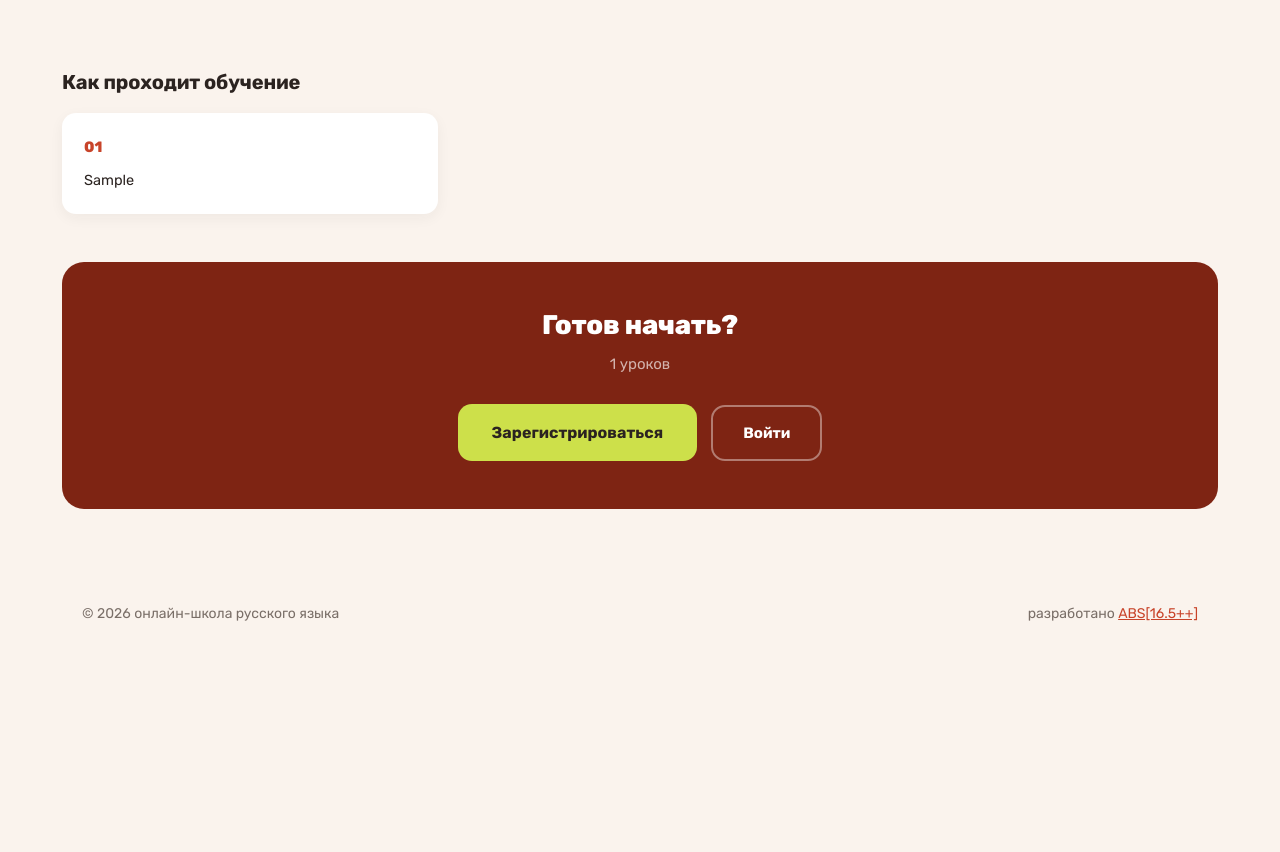
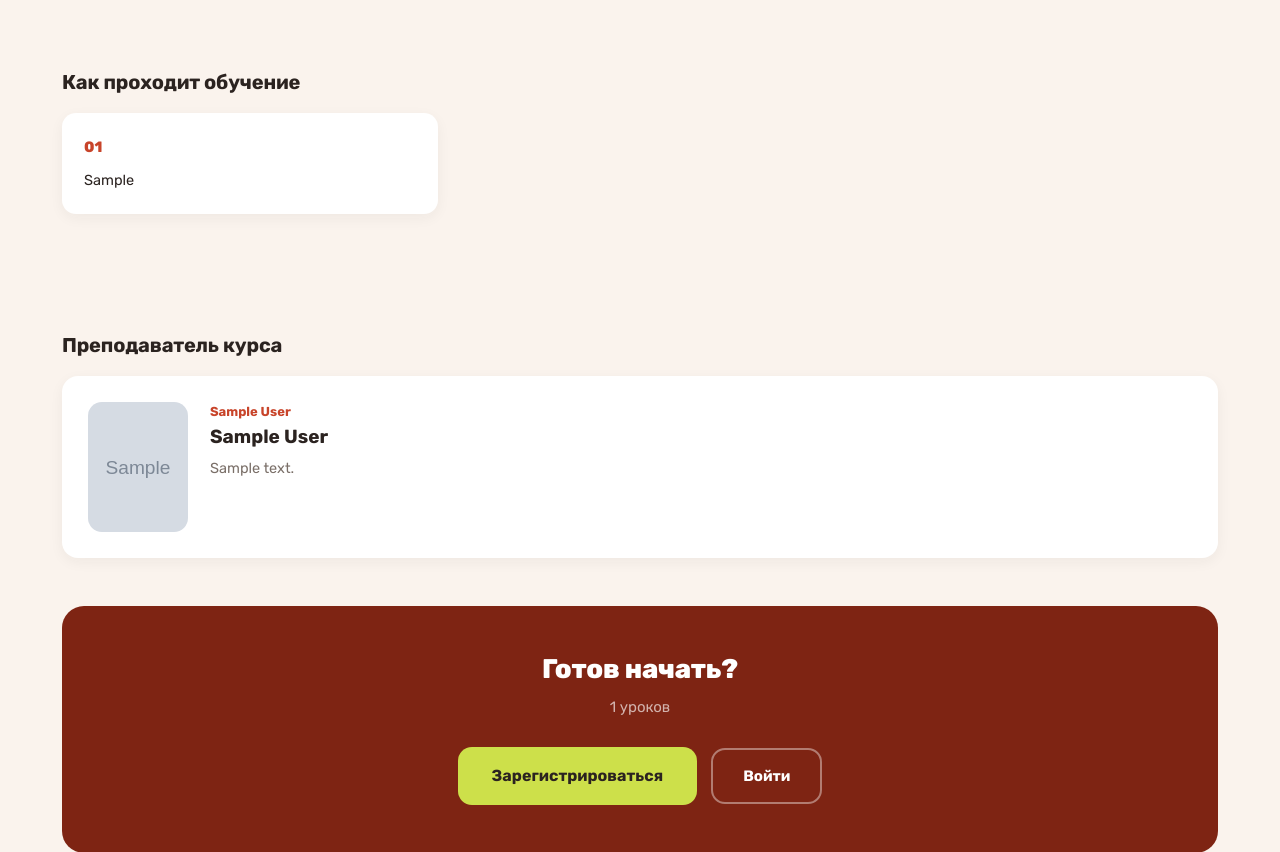
Before and after one commit to ghghghhghg/online_school, a Django app: a page that uses school/templates/school/course.html in a window 1280 px wide. Shown: the part 837-1689 px from the top of the page. Before the commit the page ends 1458 px from the top, so only its background shows below. Run offline with Django 5.2, Linux system fonts and the light colour scheme; tables that the repository leaves empty hold one stand-in row (values such as "Sample post"); grey boxes marked "Sample" are stand-in pictures.

Commit message:
show course-specific teacher on course page

```diff
--- a/school/templates/school/course.html
+++ b/school/templates/school/course.html
@@ -72,7 +72,24 @@
         </div>
     </section>
     {% endif %}
-
+{% if course_teacher %}
+<section style="padding-bottom:48px;">
+    <h3 style="font-size:20px; font-weight:700; margin:0 0 18px;">Преподаватель курса</h3>
+    <div style="background:#fff; border-radius:16px; padding:26px; box-shadow:0 4px 14px rgba(43,35,32,.05); display:flex; gap:22px; align-items:flex-start; flex-wrap:wrap;">
+        {% if course_teacher.photo %}
+        <img src="{{ course_teacher.photo.url }}" alt="{{ course_teacher.name }}"
+             style="width:100px; height:130px; border-radius:14px; object-fit:cover; object-position:top; flex:none;">
+        {% endif %}
+        <div style="flex:1; min-width:200px;">
+            {% if course_teacher.subject %}
+            <span style="color:#C8442A; font-size:13px; font-weight:600; display:block; margin-bottom:4px;">{{ course_teacher.subject }}</span>
+            {% endif %}
+            <h4 style="font-size:19px; margin:0 0 8px; font-weight:700;">{{ course_teacher.name }}</h4>
+            <p style="color:#7A6F68; font-size:14.5px; margin:0; white-space: pre-line;">{{ course_teacher.bio|truncatewords:40 }}</p>
+        </div>
+    </div>
+</section>
+{% endif %}
     <section style="background:#7E2413; border-radius:22px; padding:48px; text-align:center; margin-bottom:60px;">
         <h2 style="color:#fff; margin:0 0 10px; font-size:27px; font-weight:800;">Готов начать?</h2>
         <p style="color:rgba(255,255,255,.65); margin:0 0 28px; font-size:15px;">
--- a/school/views.py
+++ b/school/views.py
@@ -198,6 +198,10 @@ def course_view(request, slug):
     course = get_object_or_404(Course, slug=slug)
     lessons = course.lessons.all()
 
+    course_teacher = None
+    if course.teacher:
+        course_teacher = TeacherProfile.objects.filter(user=course.teacher).first()
+
     completed_ids = []
     enrollment = None
     if request.user.is_authenticated and not request.user.is_staff:
@@ -213,6 +217,7 @@ def course_view(request, slug):
         'lessons': lessons,
         'completed_ids': completed_ids,
         'enrollment': enrollment,
+        'course_teacher': course_teacher,
     })
 
 def is_checkpoint_passed(checkpoint, user):
```
